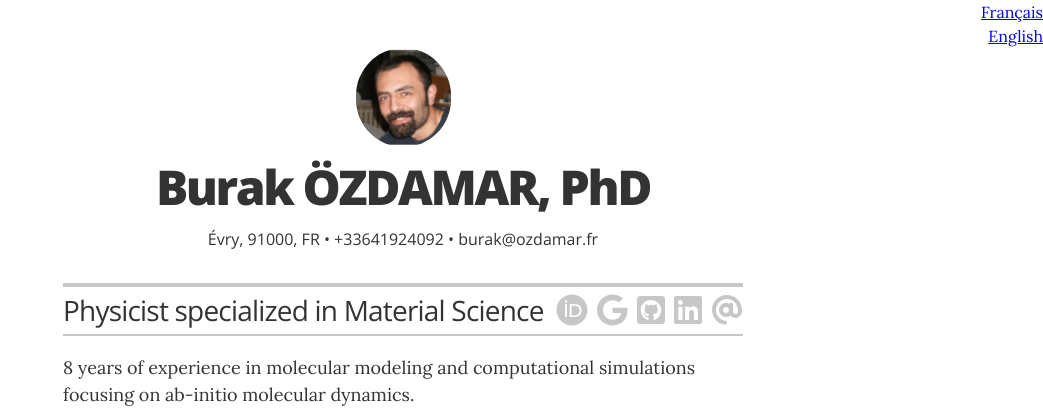
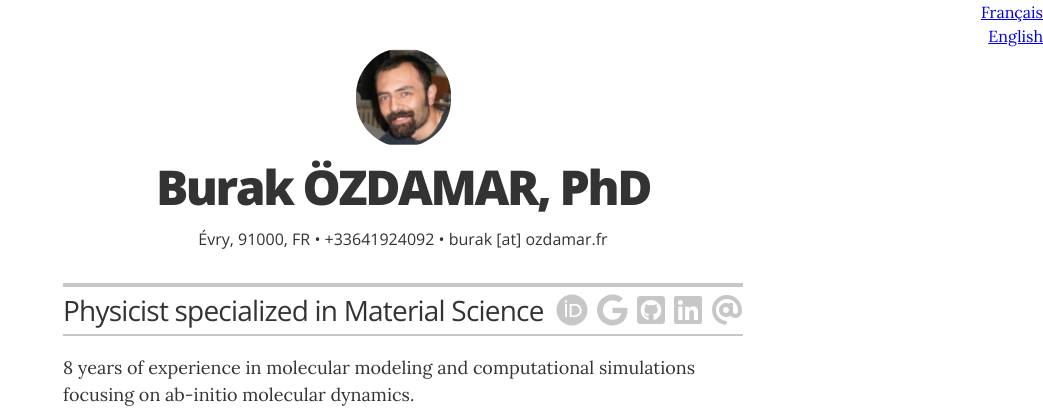
Before and after one commit to burakozdamar/burakozdamar.github.io, a Jekyll site: the page built from index.html, in a window 1280 px wide and 900 px high. Shown: the top 419 px of the window, without its empty margins (237-1280 px from the left). Built offline with Jekyll 4.4.1, drawn with Linux system fonts in a browser that asks for light colours.

Commit message:
mail addr

```diff
--- a/_config.yml
+++ b/_config.yml
@@ -21,7 +21,7 @@ resume_contact_email:           "burak@ozdamar.fr"
 resume_contact_telephone:       "06 41 92 40 92"
 resume_contact_address:         "Évry, 91000, FR"
 
-resume_header_contact_info:     "Évry, 91000, FR • +33641924092 • burak@ozdamar.fr"
+resume_header_contact_info:     "Évry, 91000, FR • +33641924092 • burak [at] ozdamar.fr"
 display_header_contact_info:    "true"
 
 resume_header_intro: "<p>8 years of experience in molecular modeling and computational simulations focusing on ab-initio molecular dynamics.</p>"
```
